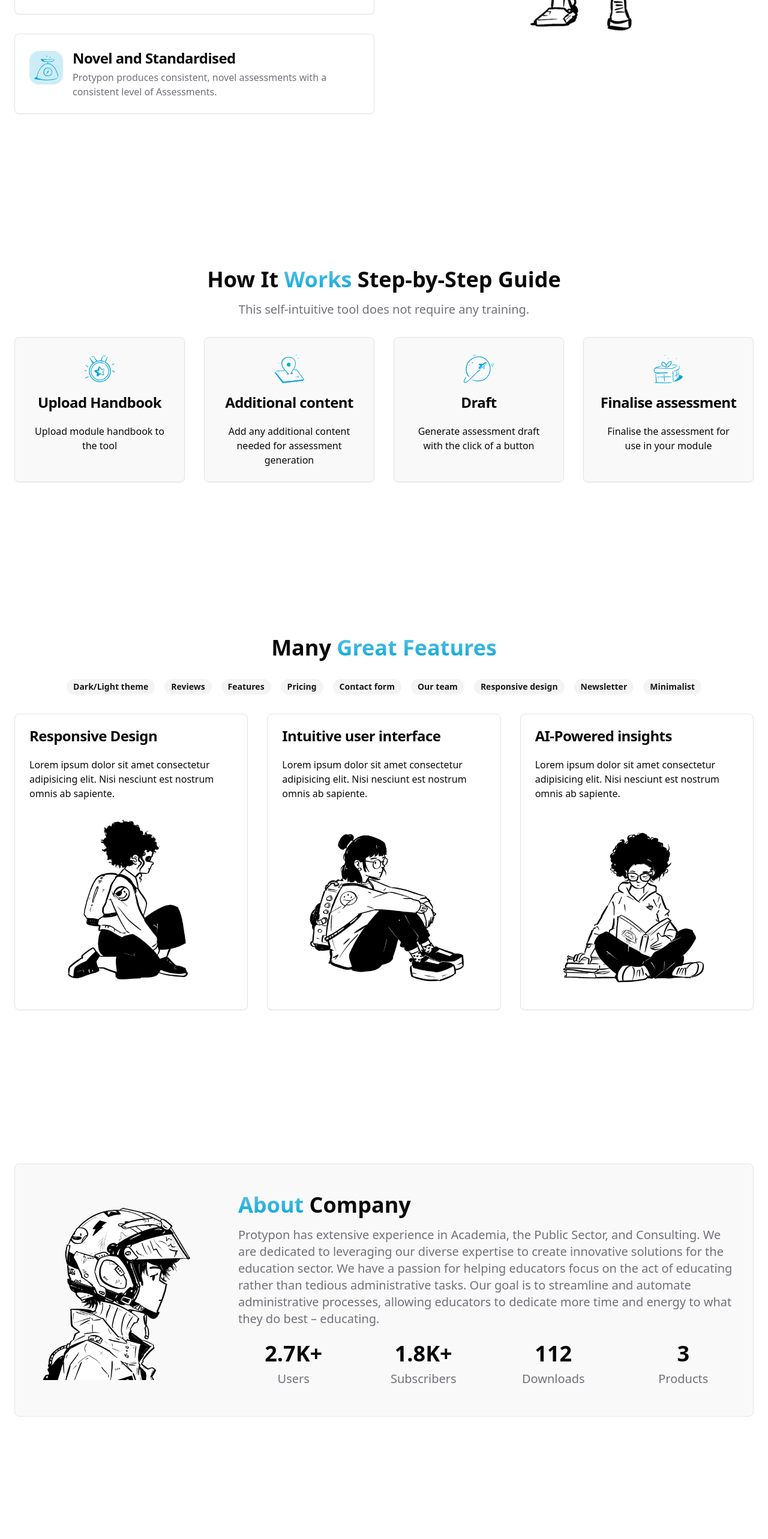
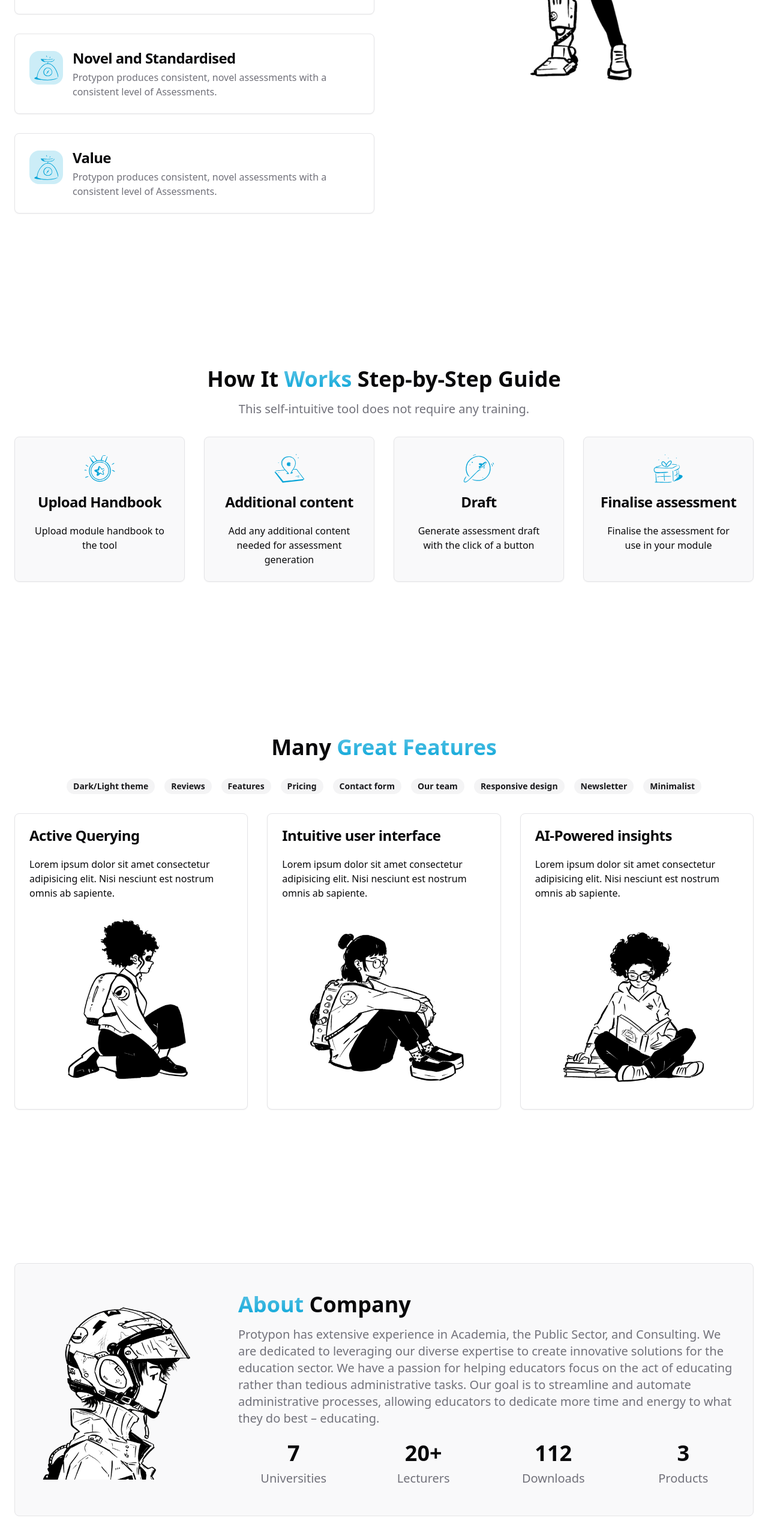
Before and after one commit to JustinAFish/Protypon1, a React (Vite) app: page / in a window 1280 px wide. Shown: the part 1403-3969 px from the top of the page at 60% size. Built offline with nearby package versions, Linux system fonts and the light colour scheme.

Commit message:
Edit during meeting

```diff
--- a/src/components/Features.tsx
+++ b/src/components/Features.tsx
@@ -18,7 +18,7 @@ interface FeatureProps {
 
 const features: FeatureProps[] = [
   {
-    title: "Responsive Design",
+    title: "Active Querying",
     description:
       "Lorem ipsum dolor sit amet consectetur adipisicing elit. Nisi nesciunt est nostrum omnis ab sapiente.",
     image: image4,
--- a/src/components/Services.tsx
+++ b/src/components/Services.tsx
@@ -29,6 +29,12 @@ const serviceList: ServiceProps[] = [
   },
   {
     title: "Novel and Standardised",
+    description:
+      "Protypon produces consistent, novel assessments with a consistent level of Assessments.",
+    icon: <MagnifierIcon />,
+  },
+  {
+    title: "Value",
     description:
       "Protypon produces consistent, novel assessments with a consistent level of Assessments.",
     icon: <MagnifierIcon />,
--- a/src/components/Statistics.tsx
+++ b/src/components/Statistics.tsx
@@ -6,12 +6,12 @@ export const Statistics = () => {
 
   const stats: statsProps[] = [
     {
-      quantity: "2.7K+",
-      description: "Users",
+      quantity: "7",
+      description: "Universities",
     },
     {
-      quantity: "1.8K+",
-      description: "Subscribers",
+      quantity: "20+",
+      description: "Lecturers",
     },
     {
       quantity: "112",
```
